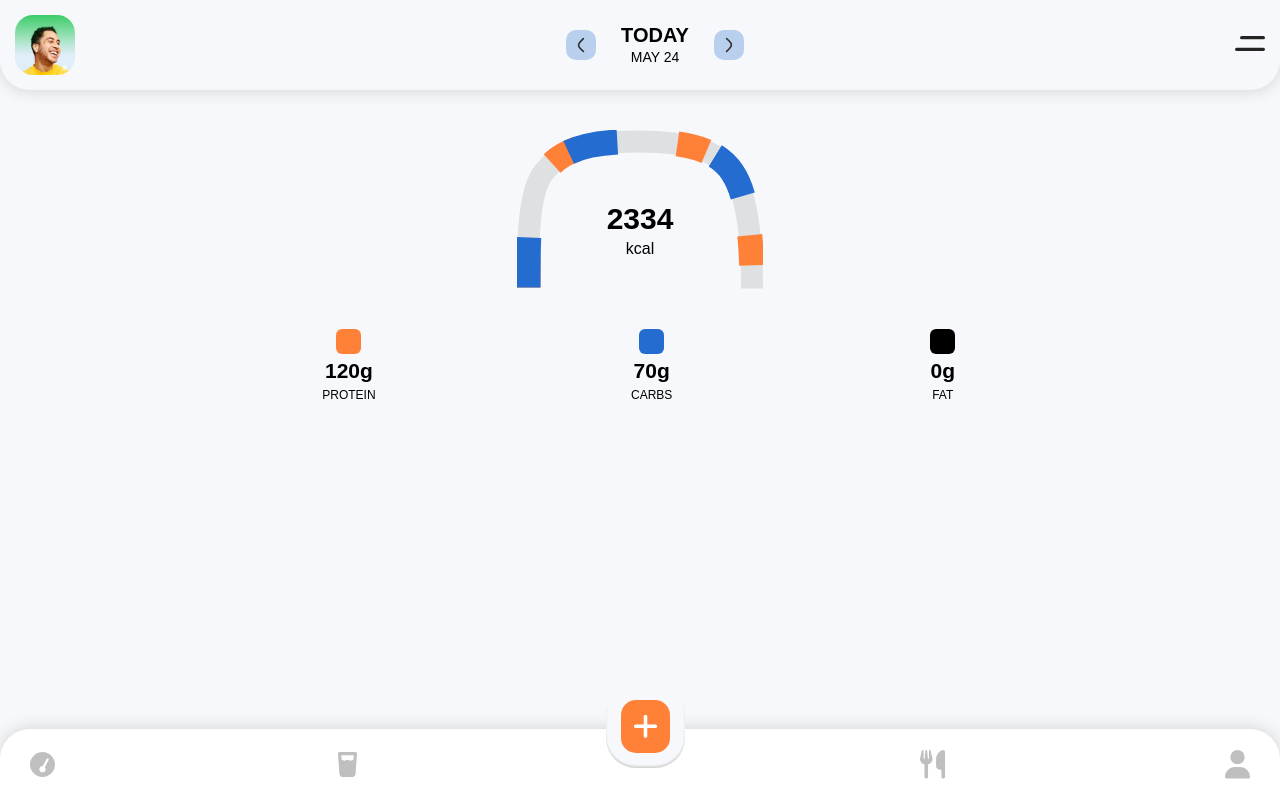
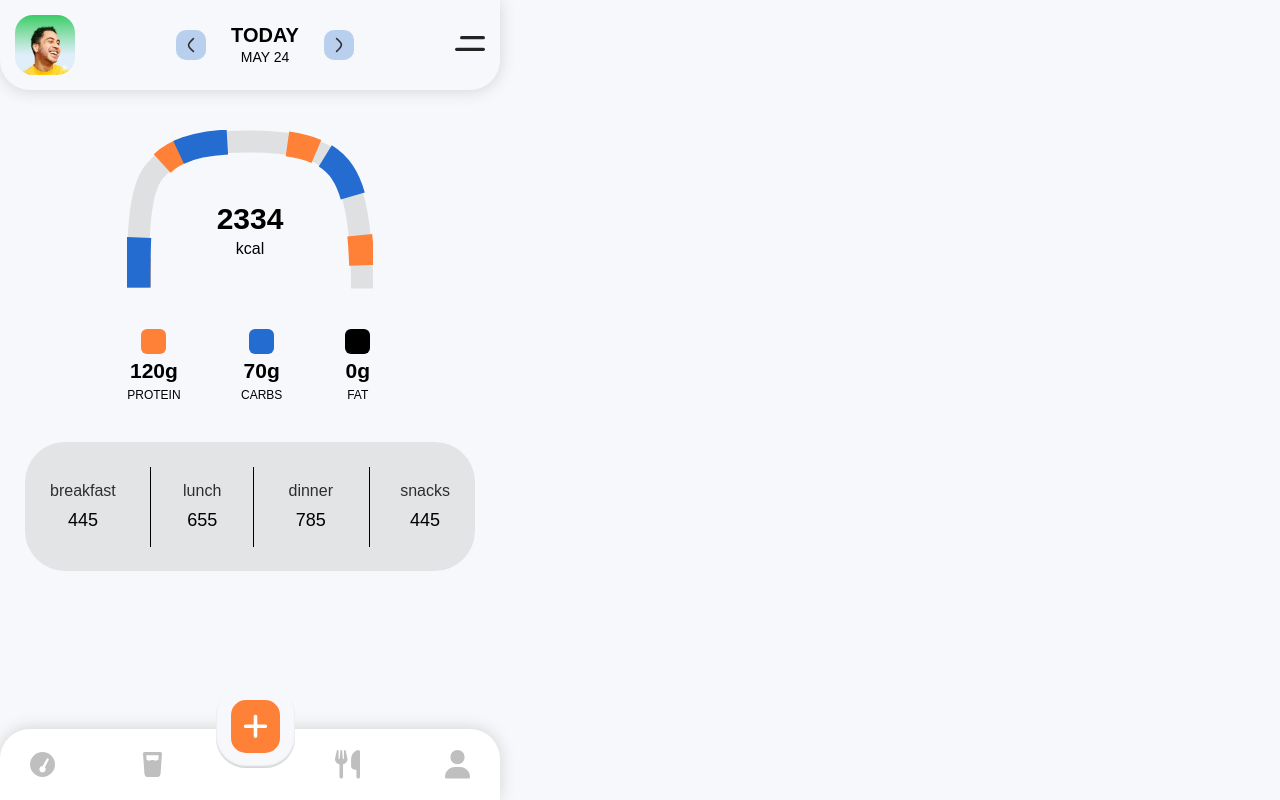
Before and after one commit to MahshadOliaie/Fitness-App, a React (Vite) app: page / in a window 1280 px wide. Built offline with nearby package versions, Linux system fonts and the light colour scheme.

Commit message:
add meal bar

```diff
--- a/src/App.jsx
+++ b/src/App.jsx
@@ -1,5 +1,6 @@
 import Diagram from "./components/Diagram/Diagram"
 import MyHeader from "./components/Header/MyHeader"
+import Meals from "./components/Meals/Meals"
 import Toolbar from "./components/Toolbar/Toolbar"
 
 function App() {
@@ -8,6 +9,7 @@ function App() {
     <>
       <MyHeader />
       <Diagram />
+      <Meals />
       <Toolbar />
     </>
   )
--- /dev/null
+++ b/src/components/Meals/Meals.jsx
@@ -0,0 +1,29 @@
+import CSS from './index.module.css'
+
+
+function Meals() {
+    return (
+        <>
+            <div className={CSS.meals}>
+                <div className={CSS.breakfast}>
+                    <p className={CSS.mealName}>breakfast</p>
+                    <p className={CSS.cal}>445</p>
+                </div>
+                <div className={CSS.lunch}>
+                    <p className={CSS.mealName}>lunch</p>
+                    <p className={CSS.cal}>655</p>
+                </div>
+                <div className={CSS.dinner}>
+                    <p className={CSS.mealName}>dinner</p>
+                    <p className={CSS.cal}>785</p>
+                </div>
+                <div className={CSS.snacks}>
+                    <p className={CSS.mealName}>snacks</p>
+                    <p className={CSS.cal}>445</p>
+                </div>
+            </div>
+        </>
+    )
+}
+
+export default Meals
--- /dev/null
+++ b/src/components/Meals/index.module.css
@@ -0,0 +1,54 @@
+.meals {
+    display: flex;
+    align-items: center;
+    justify-content: space-between;
+    width: 90%;
+    margin: 0 auto;
+    margin-top: 40px;
+    background-color: rgba(0, 0, 0, 0.081);
+    padding: 40px 25px;
+    border-radius: 40px;
+}
+
+.meals>div {
+    display: flex;
+    flex-direction: column;
+    align-items: center;
+    justify-content: center;
+    gap: 10px;
+    position: relative;
+}
+
+p {
+    margin: 0;
+}
+
+.mealName {
+    opacity: .8;
+}
+
+.cal {
+    font-size: 18px;
+}
+
+.breakfast::after,
+.lunch::after,
+.dinner::after {
+    content: "";
+    width: .5px;
+    background-color: black;
+    height: 80px;
+    position: absolute;
+}
+
+.breakfast::after{
+    left: 100px;
+}
+
+.lunch::after{
+    left: 70px;
+}
+
+.dinner::after{
+    left: 80px;
+}
--- a/src/components/Toolbar/index.module.css
+++ b/src/components/Toolbar/index.module.css
@@ -1,5 +1,6 @@
 .toolbar {
     width: 100%;
+    max-width: 500px;
     position: fixed;
     bottom: 0;
     display: flex;
--- a/src/index.css
+++ b/src/index.css
@@ -5,6 +5,7 @@ body{
     font-family: Arial, Helvetica, sans-serif;
     margin: 0;
     background-color: #F6F8FB;
+    max-width: 500px;
 }
 
 *{
```
